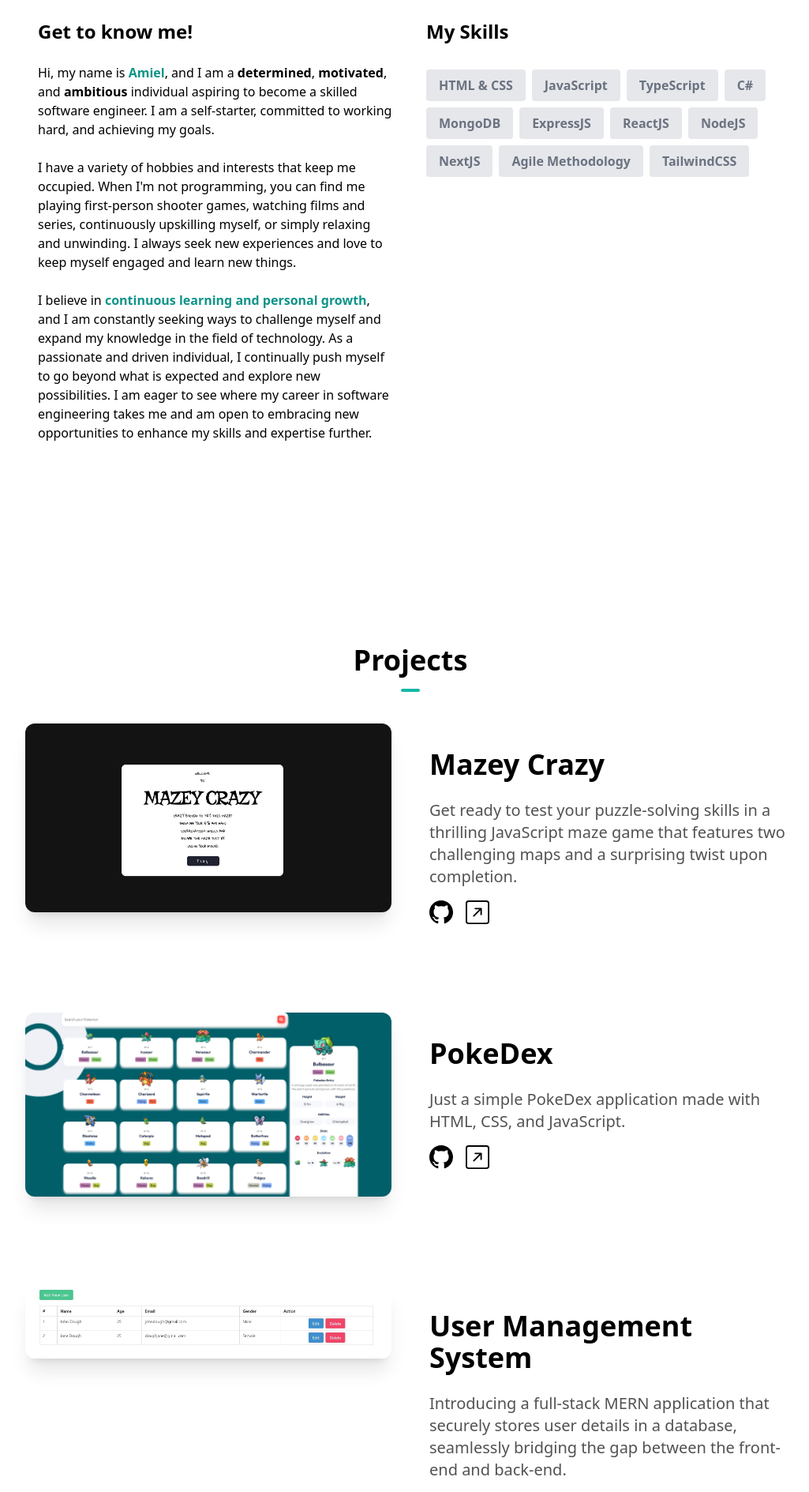
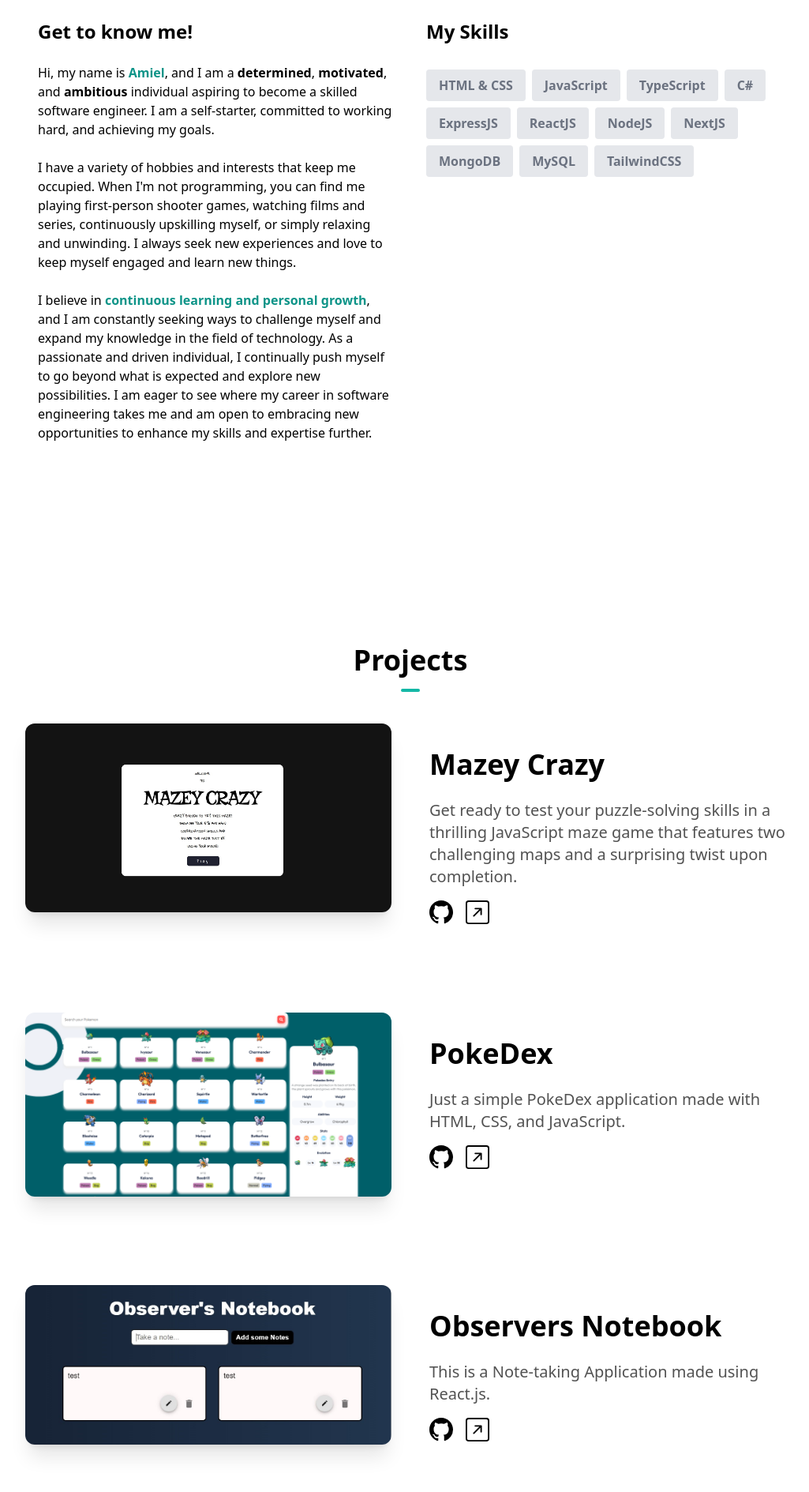
Before and after one commit to absalipande/newPortfolio, a Next.js app: page / in a window 1280 px wide. Shown: the part 1140-3029 px from the top of the page at 79% size, without its empty margins (120-1145 px from the left). Built offline with nearby package versions, Linux system fonts and the light colour scheme.

Commit message:
feat: added MySQL, and a past React project of mine

```diff
--- a/components/AboutSection.tsx
+++ b/components/AboutSection.tsx
@@ -5,12 +5,12 @@ const skills = [
   { skill: 'JavaScript' },
   { skill: 'TypeScript' },
   { skill: 'C#' },
-  { skill: 'MongoDB' },
   { skill: 'ExpressJS' },
   { skill: 'ReactJS' },
   { skill: 'NodeJS' },
   { skill: 'NextJS' },
-  { skill: 'Agile Methodology' },
+  { skill: 'MongoDB' },
+  { skill: 'MySQL' },
   { skill: 'TailwindCSS' },
 ];
 
--- a/components/ProjectsSection.tsx
+++ b/components/ProjectsSection.tsx
@@ -20,6 +20,13 @@ const projects = [
     image: '/pokemon.png',
     github: 'https://github.com/absalipande/newPokedex',
     link: 'https://new-pokedex-chi.vercel.app/',
+  },
+  {
+    name: 'Observers Notebook',
+    description: 'This is a Note-taking Application made using React.js.',
+    image: '/observers-notebook.jpg',
+    github: '',
+    link: 'https://observersnotebook.netlify.app/',
   },
   {
     name: 'User Management System',
```
Also changed, not shown: public/observers-notebook.jpg (added).
